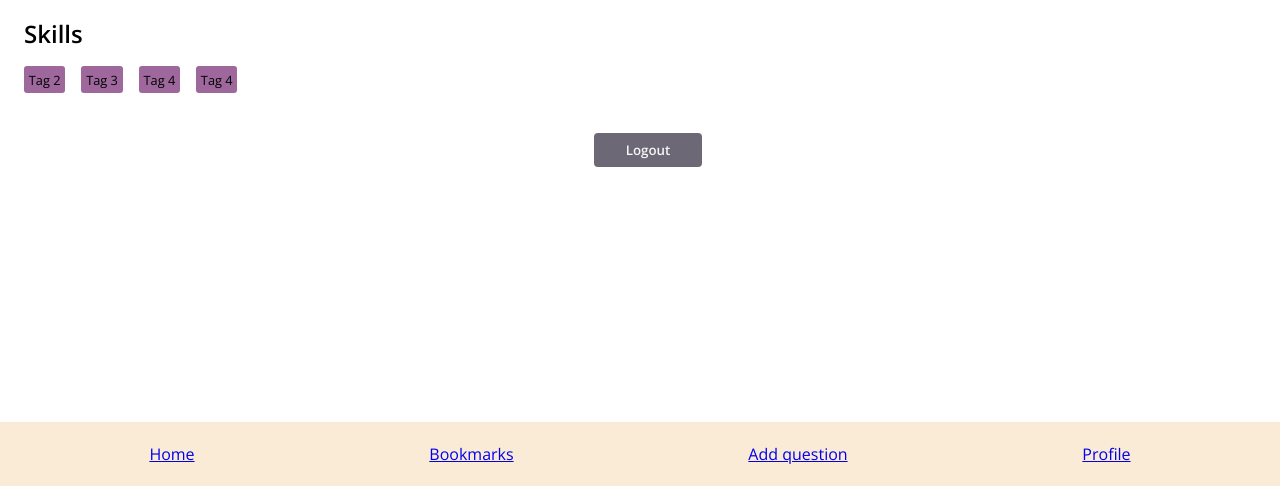
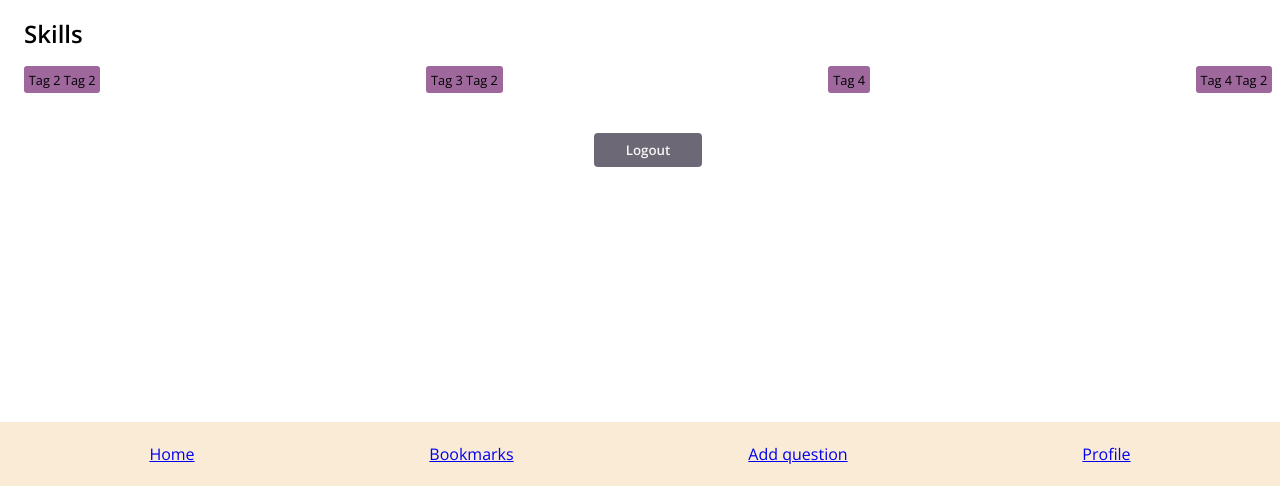
Before and after one commit to Luxa23/quizz-app, a website: page profile/profile.html in a window 1280 px wide. Shown: the part 314-800 px from the top of the page. Drawn offline with nearby package versions, Linux system fonts and the light colour scheme.

Commit message:
Correct positioning of tags

```diff
--- a/design-system/tags/styles.css
+++ b/design-system/tags/styles.css
@@ -6,11 +6,14 @@
   padding: 1rem;
 }
 
-.container__tags--left {
+.container__tags--profile-page {
   display: flex;
   flex-direction: row;
+  flex-wrap: wrap;
+  justify-content: space-between;
   column-gap: 1rem;
   padding: 1rem 0;
+  row-gap: 0.5rem;
 }
 
 .tag {
--- a/profile/profile.html
+++ b/profile/profile.html
@@ -39,11 +39,11 @@
       </section>
       <section class="container__section">
         <h2>Skills</h2>
-        <div class="container__tags--left">
-          <span class="tag">Tag 2</span>
-          <span class="tag">Tag 3</span>
+        <div class="container__tags--profile-page">
+          <span class="tag">Tag 2 Tag 2</span>
+          <span class="tag">Tag 3 Tag 2</span>
           <span class="tag">Tag 4</span>
-          <span class="tag">Tag 4</span>
+          <span class="tag">Tag 4 Tag 2</span>
         </div>
       </section>
       <button class="button button--logout">Logout</button>
```
